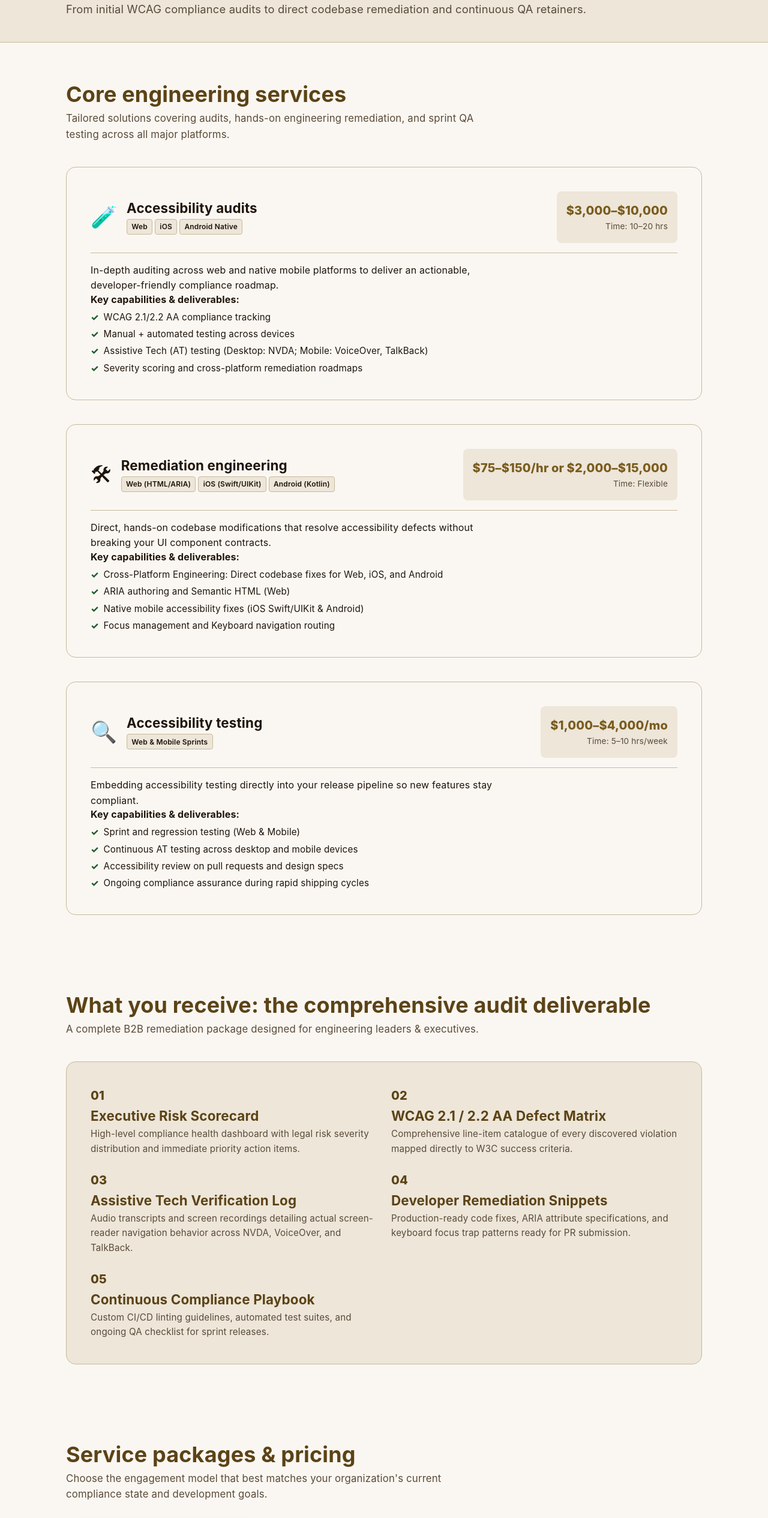
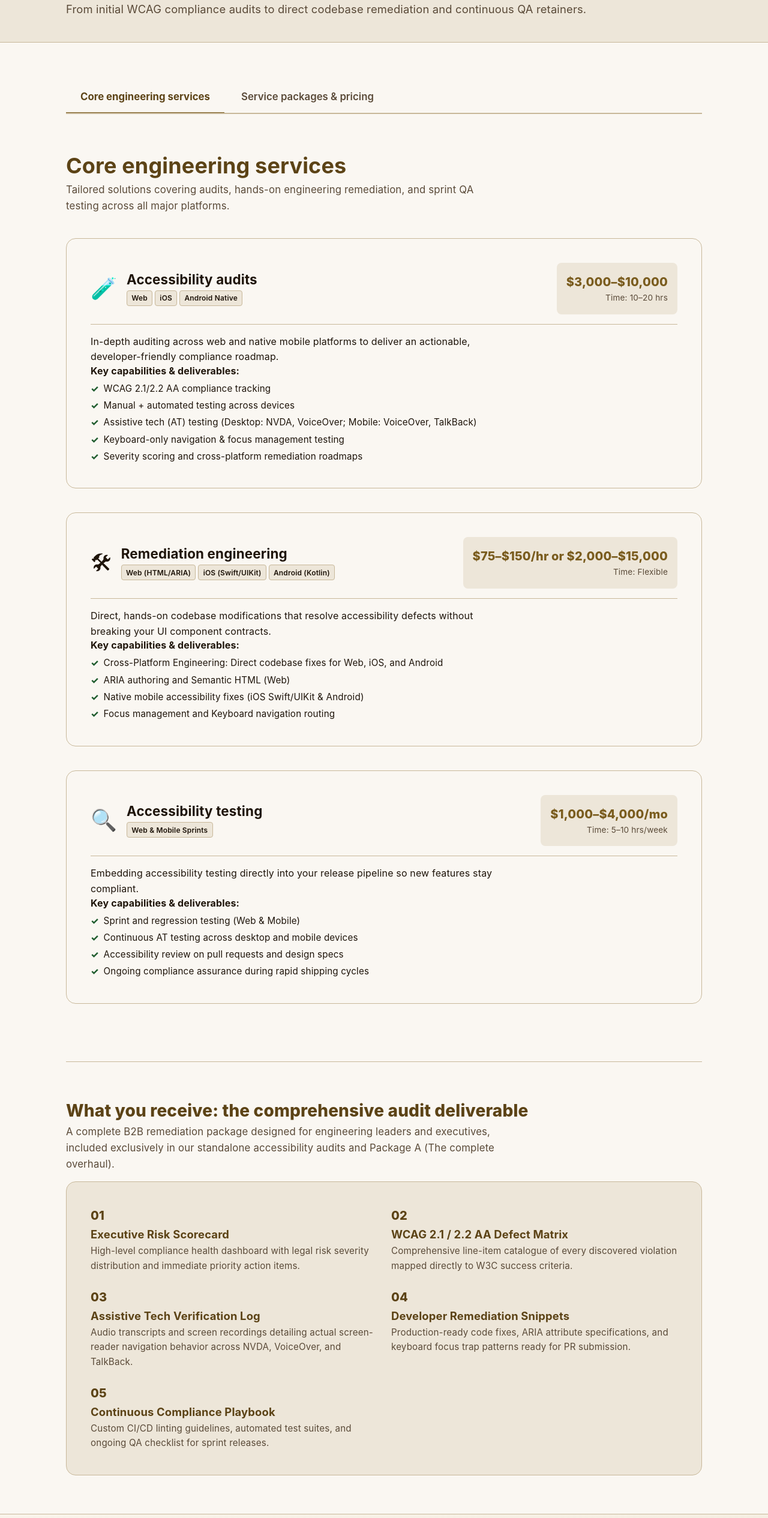
Before and after one commit to rscottsites/All-About-Me, a React (Vite) app: page /services in a window 1280 px wide. Shown: the part 220-2750 px from the top of the page at 60% size. Built offline with nearby package versions, Linux system fonts and the light colour scheme; no server answers.

Commit message:
feat: add accessible tab navigation to ServicesPage and update service details and descriptions

```diff
--- a/src/data/businessData.js
+++ b/src/data/businessData.js
@@ -105,7 +105,8 @@ export const testimonials = [
 
 export const sampleAuditDeliverable = {
   title: 'What you receive: the comprehensive audit deliverable',
-  subtitle: 'A complete B2B remediation package designed for engineering leaders & executives.',
+  subtitle:
+    'A complete B2B remediation package designed for engineering leaders and executives, included exclusively in our standalone accessibility audits and Package A (The complete overhaul).',
   components: [
     {
       title: 'Executive Risk Scorecard',
@@ -141,7 +142,8 @@ export const coreServices = [
     highlights: [
       'WCAG 2.1/2.2 AA compliance tracking',
       'Manual + automated testing across devices',
-      'Assistive Tech (AT) testing (Desktop: NVDA; Mobile: VoiceOver, TalkBack)',
+      'Assistive tech (AT) testing (Desktop: NVDA, VoiceOver; Mobile: VoiceOver, TalkBack)',
+      'Keyboard-only navigation & focus management testing',
       'Severity scoring and cross-platform remediation roadmaps',
     ],
     summary:
@@ -193,7 +195,7 @@ export const servicePackages = [
     features: [
       'Full-stack WCAG 2.1/2.2 AA audit',
       'Hands-on codebase remediation (Web, iOS, or Android)',
-      'Desktop AT testing (NVDA) + Mobile AT (VoiceOver/TalkBack)',
+      'Desktop AT testing (NVDA, VoiceOver) + Mobile AT (VoiceOver/TalkBack)',
       'Post-remediation verification report',
       '30 days of post-launch engineering support',
     ],
--- a/src/pages/ServicesPage.jsx
+++ b/src/pages/ServicesPage.jsx
@@ -1,9 +1,42 @@
+import { useState, useRef } from 'react';
 import { Link } from 'react-router-dom';
 import { coreServices, sampleAuditDeliverable } from '../data/businessData';
 import PackagesTable from '../components/PackagesTable';
 import LeadMagnetSection from '../components/LeadMagnetSection';
 
+const SERVICES_TABS = [
+  {
+    id: 'services',
+    label: 'Core engineering services',
+  },
+  {
+    id: 'packages',
+    label: 'Service packages & pricing',
+  },
+];
+
 export default function ServicesPage() {
+  const [activeTab, setActiveTab] = useState('services');
+  const tabRefs = useRef([]);
+
+  const handleTabKeyDown = (e, index) => {
+    let nextIndex = index;
+    if (e.key === 'ArrowRight') {
+      nextIndex = (index + 1) % SERVICES_TABS.length;
+    } else if (e.key === 'ArrowLeft') {
+      nextIndex = (index - 1 + SERVICES_TABS.length) % SERVICES_TABS.length;
+    } else if (e.key === 'Home') {
+      nextIndex = 0;
+    } else if (e.key === 'End') {
+      nextIndex = SERVICES_TABS.length - 1;
+    } else {
+      return;
+    }
+    e.preventDefault();
+    setActiveTab(SERVICES_TABS[nextIndex].id);
+    tabRefs.current[nextIndex]?.focus();
+  };
+
   return (
     <div className="page-services">
       {/* ─── Header Section ──────────────────────────────────────── */}
@@ -19,15 +52,51 @@ export default function ServicesPage() {
         </div>
       </section>
 
-      {/* ─── Core Services Detailed Breakdown ───────────────────────── */}
-      <section className="section section-services-list">
+      {/* ─── Tabbed Services Section ────────────────────────────── */}
+      <section className="section section-services-tabs" aria-label="Services and packages navigation">
         <div className="container">
+          <div
+            className="home-tablist"
+            role="tablist"
+            aria-label="Services and packages sections"
+          >
+            {SERVICES_TABS.map((tab, idx) => (
+              <button
+                key={tab.id}
+                ref={(el) => (tabRefs.current[idx] = el)}
+                id={`services-tab-${tab.id}`}
+                role="tab"
+                type="button"
+                className={`home-tab-btn ${activeTab === tab.id ? 'is-active' : ''}`}
+                aria-selected={activeTab === tab.id}
+                aria-controls={`services-panel-${tab.id}`}
+                tabIndex={activeTab === tab.id ? 0 : -1}
+                onClick={() => setActiveTab(tab.id)}
+                onKeyDown={(e) => handleTabKeyDown(e, idx)}
+              >
+                {tab.label}
+              </button>
+            ))}
+          </div>
+
+          <div className="home-tab-panels">
+            {/* Tab Panel 1: Core Engineering Services */}
+            <div
+              id="services-panel-services"
+              role="tabpanel"
+              aria-labelledby="services-tab-services"
+              tabIndex={0}
+              className="home-tab-panel"
+              hidden={activeTab !== 'services'}
+            >
+              <div className="section-header">
                 <h2 id="core-services-heading" className="section-heading">
                   Core engineering services
                 </h2>
                 <p className="section-description">
                   Tailored solutions covering audits, hands-on engineering remediation, and sprint QA testing across all major platforms.
                 </p>
+              </div>
 
               <div className="services-detail-stack">
                 {coreServices.map((service) => (
@@ -68,16 +137,13 @@ export default function ServicesPage() {
                   </article>
                 ))}
               </div>
-        </div>
-      </section>
 
-      {/* ─── Sample Deliverable Section ───────────────────────────── */}
-      <section className="section section-deliverable">
-        <div className="container">
+              {/* Sample Deliverable Section within Core Services */}
+              <div className="section-deliverable-inline">
                 <div className="section-header">
-            <h2 id="deliverable-heading" className="section-heading">
+                  <h3 id="deliverable-heading" className="section-heading-sm">
                     {sampleAuditDeliverable.title}
-            </h2>
+                  </h3>
                   <p className="section-description">
                     {sampleAuditDeliverable.subtitle}
                   </p>
@@ -88,18 +154,24 @@ export default function ServicesPage() {
                     {sampleAuditDeliverable.components.map((comp, idx) => (
                       <div key={idx} className="deliverable-item">
                         <span className="deliverable-num" aria-hidden="true">0{idx + 1}</span>
-                  <h3>{comp.title}</h3>
+                        <h4>{comp.title}</h4>
                         <p>{comp.description}</p>
                       </div>
                     ))}
                   </div>
                 </div>
               </div>
-      </section>
+            </div>
 
-      {/* ─── Service Packages Section ─────────────────────────────── */}
-      <section className="section section-packages">
-        <div className="container">
+            {/* Tab Panel 2: Service Packages and Pricing */}
+            <div
+              id="services-panel-packages"
+              role="tabpanel"
+              aria-labelledby="services-tab-packages"
+              tabIndex={0}
+              className="home-tab-panel"
+              hidden={activeTab !== 'packages'}
+            >
               <div className="section-header">
                 <h2 id="packages-heading" className="section-heading">
                   Service packages &amp; pricing
@@ -110,6 +182,8 @@ export default function ServicesPage() {
               </div>
 
               <PackagesTable />
+            </div>
+          </div>
         </div>
       </section>
 
--- a/src/style.css
+++ b/src/style.css
@@ -914,13 +914,34 @@ p { max-width: 68ch; }
   color: var(--color-primary-dark);
 }
 
-.deliverable-item h3 {
-  color: var(--color-primary-dark);
+.deliverable-item h3,
+.deliverable-item h4 {
+  color: var(--color-primary-dark);
+  font-size: 1.15rem;
+  margin: 0;
 }
 
 .deliverable-item p {
   color: var(--color-text-muted);
   font-size: 0.95rem;
+}
+
+.section-deliverable-inline {
+  margin-top: var(--space-3xl);
+  padding-top: var(--space-2xl);
+  border-top: 1px solid var(--color-border);
+}
+
+.section-deliverable-inline .section-description {
+  margin-bottom: var(--space-md);
+}
+
+.section-heading-sm {
+  font-size: clamp(1.4rem, 2.5vw, 1.75rem);
+  font-weight: 800;
+  color: var(--color-primary-dark);
+  line-height: 1.25;
+  margin-bottom: var(--space-xs);
 }
 
 @media (min-width: 900px) {
```
Also changed, not shown: 1 other file (tests, documents, lock files or other folders). Lines whose indentation alone changed are shown as unchanged.
